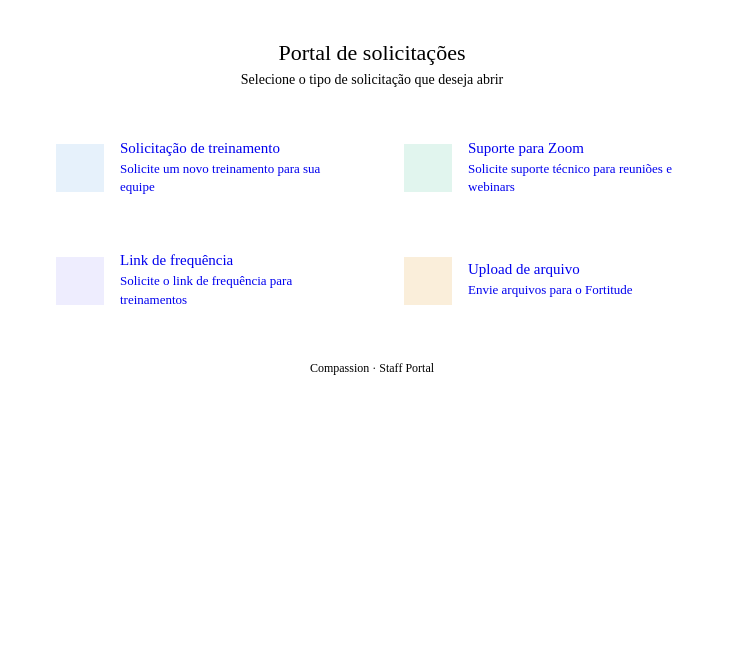
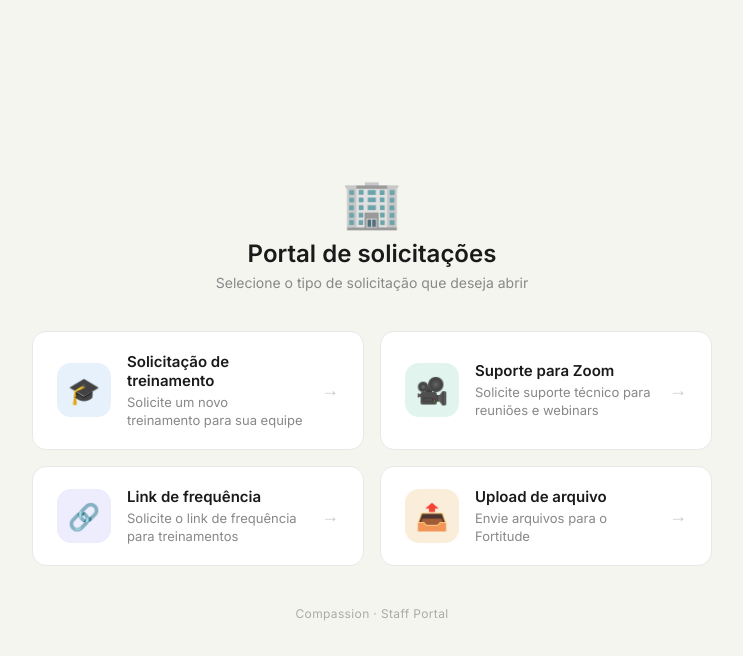
Before and after one commit to leex22/links, a plain HTML site: page index.html in a window 1280 px wide. Shown: the whole page, without its empty margins (268-1011 px from the left). Drawn offline with Linux system fonts and the light colour scheme.

Commit message:
Update index.html

```diff
--- a/index.html
+++ b/index.html
@@ -1,81 +1,190 @@
+<!DOCTYPE html>
+<html lang="pt-BR">
+<head>
+  <meta charset="UTF-8" />
+  <meta name="viewport" content="width=device-width, initial-scale=1.0" />
+  <title>Portal de Solicitações</title>
+  <link href="https://fonts.googleapis.com/css2?family=Inter:wght@400;500;600&display=swap" rel="stylesheet" />
   <style>
-.portal-wrap { padding: 2rem 1rem; max-width: 680px; margin: 0 auto; }
-.portal-header { text-align: center; margin-bottom: 2rem; }
-.portal-header h1 { font-size: 22px; font-weight: 500; color: var(--color-text-primary); margin: 0 0 6px; }
-.portal-header p { font-size: 14px; color: var(--color-text-secondary); margin: 0; }
-.cards-grid { display: grid; grid-template-columns: repeat(auto-fit, minmax(280px, 1fr)); gap: 16px; }
-.card { background: var(--color-background-primary); border: 0.5px solid var(--color-border-tertiary); border-radius: var(--border-radius-lg); padding: 1.25rem 1.5rem; display: flex; align-items: center; gap: 16px; text-decoration: none; transition: border-color 0.15s, background 0.15s; cursor: pointer; }
-.card:hover { border-color: var(--color-border-secondary); background: var(--color-background-secondary); }
-.card:active { transform: scale(0.98); }
-.card-icon { width: 48px; height: 48px; border-radius: var(--border-radius-md); display: flex; align-items: center; justify-content: center; flex-shrink: 0; font-size: 22px; }
-.icon-blue { background: #E6F1FB; color: #185FA5; }
-.icon-teal { background: #E1F5EE; color: #0F6E56; }
-.icon-purple { background: #EEEDFE; color: #534AB7; }
-.icon-amber { background: #FAEEDA; color: #854F0B; }
+    *, *::before, *::after { box-sizing: border-box; margin: 0; padding: 0; }
+
+    body {
+      font-family: 'Inter', sans-serif;
+      background: #f5f5f0;
+      min-height: 100vh;
+      display: flex;
+      align-items: center;
+      justify-content: center;
+      padding: 2rem 1rem;
+    }
+
+    .portal {
+      width: 100%;
+      max-width: 680px;
+    }
+
+    .header {
+      text-align: center;
+      margin-bottom: 2.5rem;
+    }
+
+    .header-emoji {
+      font-size: 48px;
+      margin-bottom: 12px;
+      display: block;
+      line-height: 1;
+    }
+
+    .header h1 {
+      font-size: 24px;
+      font-weight: 600;
+      color: #1a1a1a;
+      margin-bottom: 6px;
+    }
+
+    .header p {
+      font-size: 14px;
+      color: #888;
+    }
+
+    .grid {
+      display: grid;
+      grid-template-columns: repeat(auto-fit, minmax(280px, 1fr));
+      gap: 16px;
+    }
+
+    .card {
+      background: #ffffff;
+      border: 1px solid #e8e8e8;
+      border-radius: 14px;
+      padding: 1.25rem 1.5rem;
+      display: flex;
+      align-items: center;
+      gap: 16px;
+      text-decoration: none;
+      transition: border-color 0.15s, transform 0.1s, box-shadow 0.15s;
+      cursor: pointer;
+    }
+
+    .card:hover {
+      border-color: #c8c8c8;
+      box-shadow: 0 4px 16px rgba(0,0,0,0.07);
+      transform: translateY(-2px);
+    }
+
+    .card:active {
+      transform: scale(0.98) translateY(0);
+      box-shadow: none;
+    }
+
+    .card-icon {
+      width: 54px;
+      height: 54px;
+      border-radius: 14px;
+      display: flex;
+      align-items: center;
+      justify-content: center;
+      flex-shrink: 0;
+      font-size: 26px;
+    }
+
+    .icon-blue   { background: #E6F1FB; }
+    .icon-teal   { background: #E1F5EE; }
+    .icon-purple { background: #EEEDFE; }
+    .icon-amber  { background: #FAEEDA; }
+
     .card-text { flex: 1; }
-.card-title { font-size: 15px; font-weight: 500; color: var(--color-text-primary); margin: 0 0 3px; }
-.card-desc { font-size: 13px; color: var(--color-text-secondary); margin: 0; line-height: 1.4; }
-.card-arrow { color: var(--color-text-tertiary); font-size: 18px; flex-shrink: 0; }
-.footer { text-align: center; margin-top: 2rem; font-size: 12px; color: var(--color-text-tertiary); }
-@media (prefers-color-scheme: dark) {
-  .icon-blue { background: #0C447C; color: #B5D4F4; }
-  .icon-teal { background: #085041; color: #9FE1CB; }
-  .icon-purple { background: #3C3489; color: #CECBF6; }
-  .icon-amber { background: #633806; color: #FAC775; }
+
+    .card-title {
+      font-size: 15px;
+      font-weight: 600;
+      color: #1a1a1a;
+      margin-bottom: 3px;
+    }
+
+    .card-desc {
+      font-size: 13px;
+      color: #888;
+      line-height: 1.4;
+    }
+
+    .card-arrow {
+      font-size: 18px;
+      color: #ccc;
+      flex-shrink: 0;
+      transition: color 0.15s, transform 0.15s;
+    }
+
+    .card:hover .card-arrow {
+      color: #999;
+      transform: translateX(3px);
+    }
+
+    .footer {
+      text-align: center;
+      margin-top: 2.5rem;
+      font-size: 12px;
+      color: #aaa;
+      letter-spacing: 0.03em;
+    }
+
+    @media (max-width: 480px) {
+      .grid { grid-template-columns: 1fr; }
+      .header h1 { font-size: 20px; }
     }
   </style>
+</head>
+<body>
 
-<div class="portal-wrap">
-  <div class="portal-header">
+  <div class="portal">
+    <div class="header">
+      <span class="header-emoji">🏢</span>
       <h1>Portal de solicitações</h1>
       <p>Selecione o tipo de solicitação que deseja abrir</p>
     </div>
 
-  <div class="cards-grid">
-    <a class="card" href="#" onclick="return false;">
-      <div class="card-icon icon-blue">
-        <i class="ti ti-school" aria-hidden="true"></i>
-      </div>
+    <div class="grid">
+
+      <a class="card" href="#" target="_blank">
+        <div class="card-icon icon-blue">🎓</div>
         <div class="card-text">
           <p class="card-title">Solicitação de treinamento</p>
           <p class="card-desc">Solicite um novo treinamento para sua equipe</p>
         </div>
-      <i class="ti ti-arrow-right card-arrow" aria-hidden="true"></i>
+        <span class="card-arrow">→</span>
       </a>
 
-    <a class="card" href="#" onclick="return false;">
-      <div class="card-icon icon-teal">
-        <i class="ti ti-video" aria-hidden="true"></i>
-      </div>
+      <a class="card" href="#" target="_blank">
+        <div class="card-icon icon-teal">🎥</div>
         <div class="card-text">
           <p class="card-title">Suporte para Zoom</p>
           <p class="card-desc">Solicite suporte técnico para reuniões e webinars</p>
         </div>
-      <i class="ti ti-arrow-right card-arrow" aria-hidden="true"></i>
+        <span class="card-arrow">→</span>
       </a>
 
-    <a class="card" href="#" onclick="return false;">
-      <div class="card-icon icon-purple">
-        <i class="ti ti-link" aria-hidden="true"></i>
-      </div>
+      <a class="card" href="#" target="_blank">
+        <div class="card-icon icon-purple">🔗</div>
         <div class="card-text">
           <p class="card-title">Link de frequência</p>
           <p class="card-desc">Solicite o link de frequência para treinamentos</p>
         </div>
-      <i class="ti ti-arrow-right card-arrow" aria-hidden="true"></i>
+        <span class="card-arrow">→</span>
       </a>
 
-    <a class="card" href="#" onclick="return false;">
-      <div class="card-icon icon-amber">
-        <i class="ti ti-upload" aria-hidden="true"></i>
-      </div>
+      <a class="card" href="#" target="_blank">
+        <div class="card-icon icon-amber">📤</div>
         <div class="card-text">
           <p class="card-title">Upload de arquivo</p>
           <p class="card-desc">Envie arquivos para o Fortitude</p>
         </div>
-      <i class="ti ti-arrow-right card-arrow" aria-hidden="true"></i>
+        <span class="card-arrow">→</span>
       </a>
+
     </div>
 
     <p class="footer">Compassion · Staff Portal</p>
   </div>
+
+</body>
+</html>
```
Lines whose indentation alone changed are shown as unchanged.
